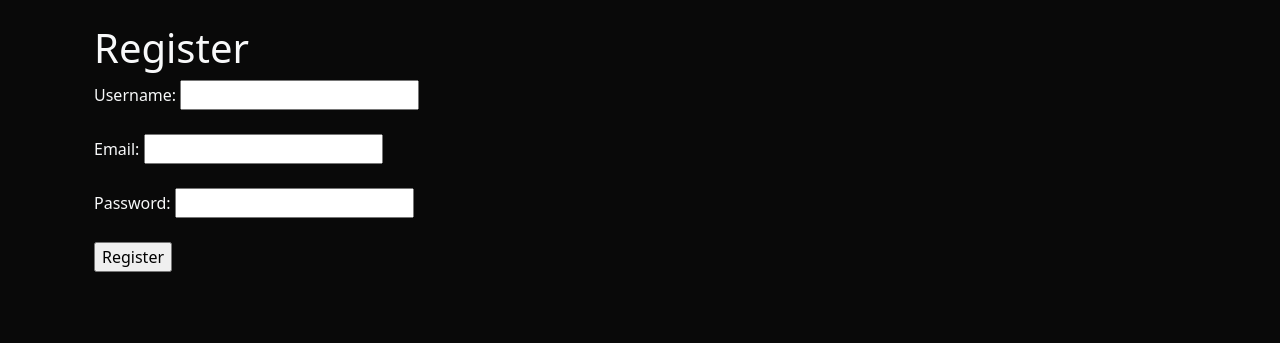
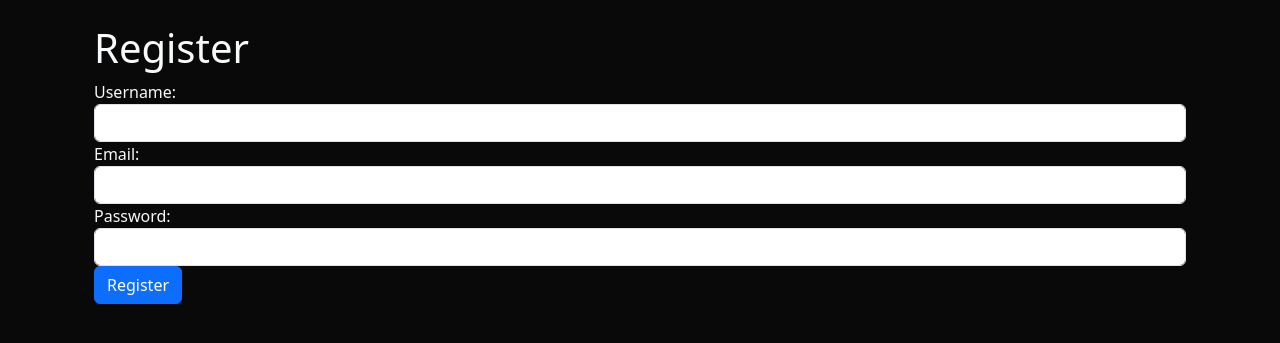
Before and after one commit to agusrosero/pydjango-portfolio, a Django app: page /register/ in a window 1280 px wide. Shown: the part 58-401 px from the top of the page. Run offline with Django 4.2, Linux system fonts and the light colour scheme.

Commit message:
add bootstrap to register

```diff
--- a/users/templates/users/register.html
+++ b/users/templates/users/register.html
@@ -1,16 +1,34 @@
-<!-- FILEPATH: /mnt/d037ce5d-76ba-4a6a-b255-e0bbf02cc6ab/home/agus-dev/Documentos/PROYECTOS/Portfolio/pydjango-portfolio/users/templates/users/register.html -->
+{% extends 'base.html' %} {% block content %}
 
-{% extends 'base.html' %} {% block content %}
 <h1>Register</h1>
+
 <form method="POST" action="{% url 'register' %}">
   {% csrf_token %}
-  <label for="username">Username:</label>
-  <input type="text" id="username" name="username" required /><br /><br />
-  <label for="email">Email:</label>
-  <input type="email" id="email" name="email" required /><br /><br />
-  <label for="password">Password:</label>
-  <input type="password" id="password" name="password" required /><br /><br />
-  <input type="submit" value="Register" />
+  <div class="form-group">
+    <label for="username">Username:</label>
+    <input
+      type="text"
+      id="username"
+      name="username"
+      class="form-control"
+      required
+    />
+  </div>
+  <div class="form-group">
+    <label for="email">Email:</label>
+    <input type="email" id="email" name="email" class="form-control" required />
+  </div>
+  <div class="form-group">
+    <label for="password">Password:</label>
+    <input
+      type="password"
+      id="password"
+      name="password"
+      class="form-control"
+      required
+    />
+  </div>
+  <input type="submit" value="Register" class="btn btn-primary" />
 </form>
 
 {% endblock %}
```
